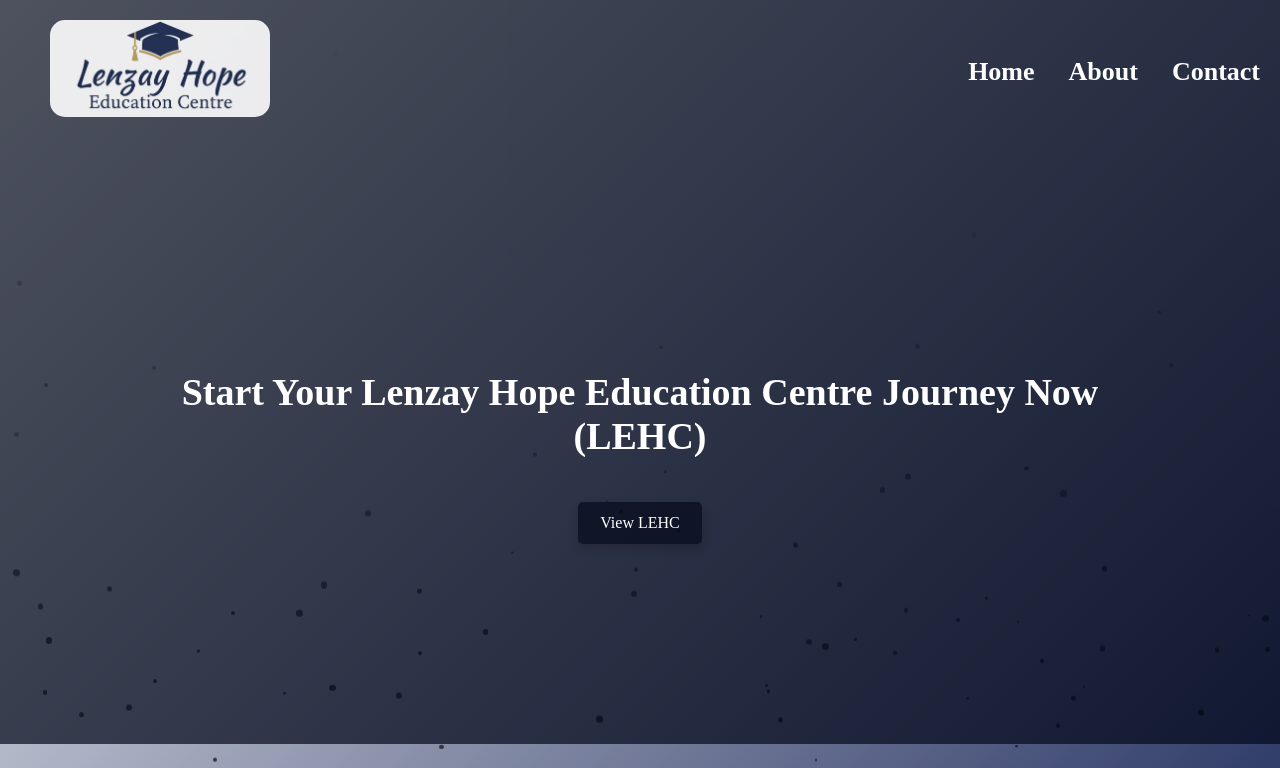
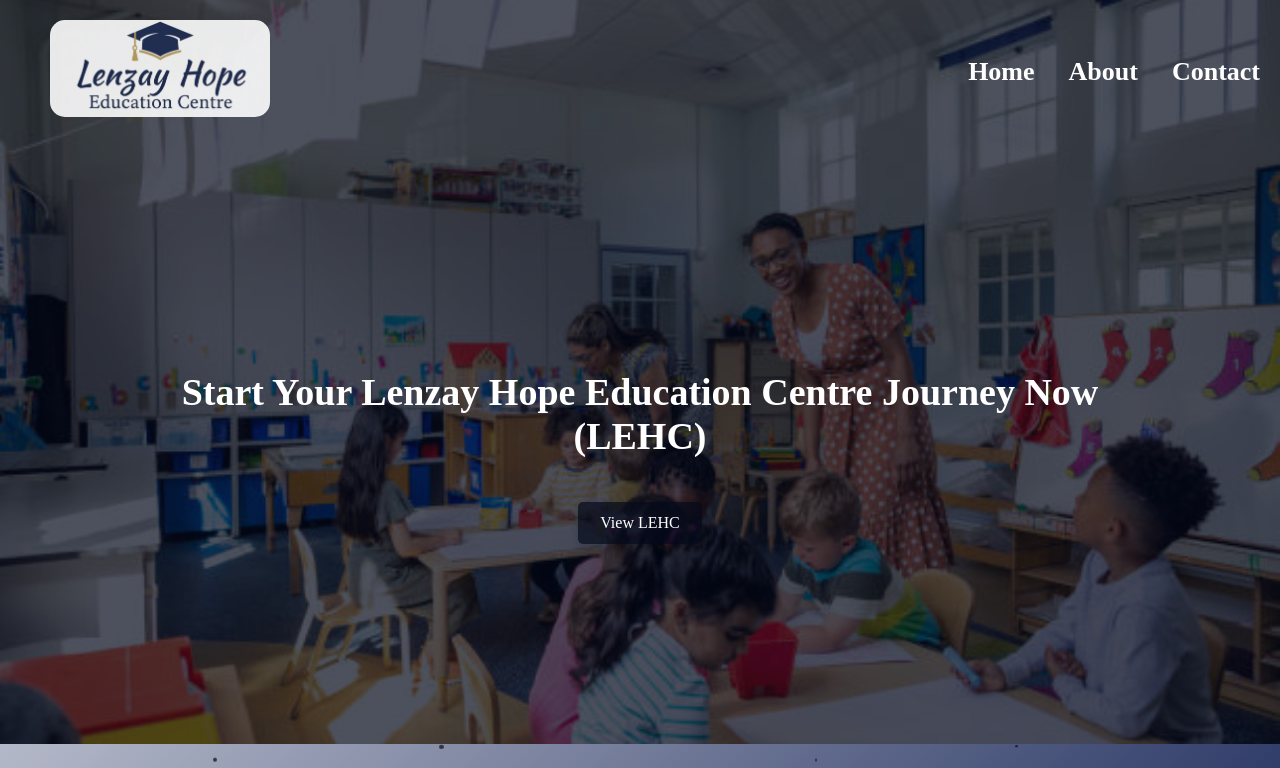
Before and after one commit to deolinliam1708/lenzayhope-website, a plain HTML site: page index.html in a window 1280 px wide. Shown: the top 768 px of the page. Drawn offline with Linux system fonts and the light colour scheme.

Commit message:
image head fix 1

```diff
--- a/lehc stylesheet.css
+++ b/lehc stylesheet.css
@@ -10,7 +10,7 @@ html, body {
 
 }
 .home-head-section{
- background-image: url('kids hands up learning background.jpg');
+ background-image: url('home head pic.jpg');
   background-size: cover;
   background-position: center;
   background-repeat: no-repeat;
```
